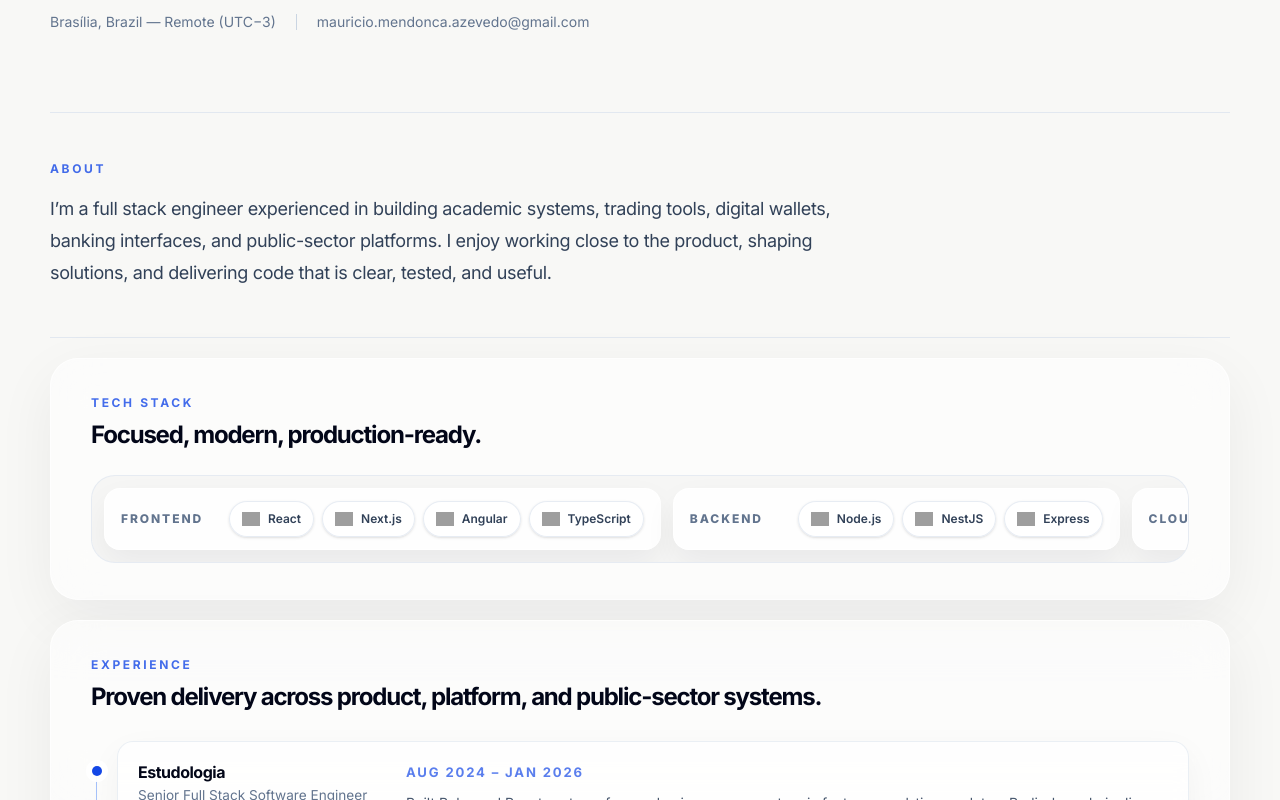
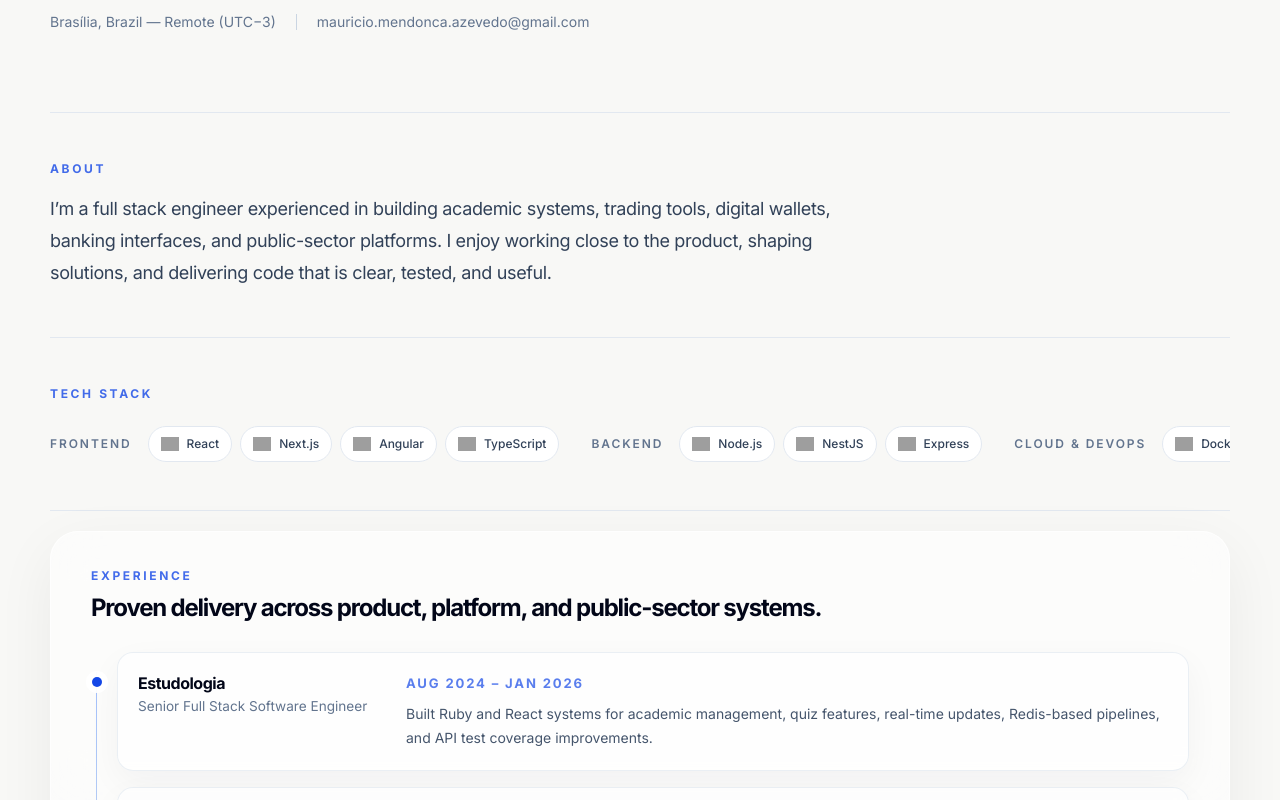
Before and after one commit to mauricio-azevedo/portfolio, a React (Vite) app: page / in a window 1280 px wide. Shown: the part 479-1279 px from the top of the page. Built offline with nearby package versions, Linux system fonts and the light colour scheme; grey boxes are pictures that could not be loaded.

Commit message:
Simplify tech stack presentation

```diff
--- a/src/components/TechStack.tsx
+++ b/src/components/TechStack.tsx
@@ -9,7 +9,7 @@ type TechBadgeProps = {
 
 function TechBadge({ technology }: TechBadgeProps) {
   return (
-    <li className="inline-flex min-h-9 flex-none items-center gap-2 whitespace-nowrap rounded-full border border-slate-200/80 bg-white/85 px-3 py-2 text-sm font-semibold leading-none text-slate-700 shadow-sm">
+    <li className="inline-flex items-center gap-2 whitespace-nowrap rounded-full border border-slate-200 bg-white px-3 py-2 text-xs font-medium text-slate-700">
       <img
         className="size-[18px] flex-none object-contain"
         src={getTechnologyLogoUrl(technology.icon)}
@@ -21,37 +21,24 @@ function TechBadge({ technology }: TechBadgeProps) {
         referrerPolicy="no-referrer"
         aria-hidden="true"
       />
-      <span className="text-xs">{technology.name}</span>
+      <span>{technology.name}</span>
     </li>
   );
 }
 
 export function TechStack() {
   return (
-    <section
-      id="tech-stack"
-      className="mt-5 rounded-[28px] border border-white/70 bg-white/55 px-10 py-9 shadow-[0_18px_60px_rgba(15,23,42,0.06)] backdrop-blur-xl max-[980px]:px-6 max-[980px]:py-7"
-      aria-labelledby="tech-stack-title"
-    >
-      <div>
-        <SectionLabel>Tech Stack</SectionLabel>
-        <h2 id="tech-stack-title" className="mt-2 text-2xl font-bold tracking-[-0.05em] text-slate-950">
-          Focused, modern, production-ready.
-        </h2>
-      </div>
+    <section id="tech-stack" className="border-b border-slate-200 py-12" aria-labelledby="tech-stack-title">
+      <SectionLabel>Tech Stack</SectionLabel>
+      <h2 id="tech-stack-title" className="sr-only">
+        Tech stack
+      </h2>
 
-      <div className="mt-6 overflow-x-auto rounded-3xl border border-slate-200/80 bg-slate-950/[0.025] p-3 [-webkit-overflow-scrolling:touch] [scrollbar-width:thin]">
-        <div className="flex min-w-max items-stretch gap-3">
+      <div className="mt-6 overflow-x-auto [-webkit-overflow-scrolling:touch] [scrollbar-width:thin]">
+        <div className="flex min-w-max gap-8">
           {techStack.map((group) => (
-            <article
-              key={group.id}
-              className="flex flex-none items-center gap-4 rounded-2xl border border-white/80 bg-white/85 px-4 py-3 shadow-[0_14px_32px_rgba(15,23,42,0.055)]"
-              aria-labelledby={`${group.id}-tech-title`}
-            >
-              <h3
-                id={`${group.id}-tech-title`}
-                className="m-0 min-w-[92px] text-xs font-extrabold uppercase tracking-[0.16em] text-slate-500"
-              >
+            <article key={group.id} className="flex flex-none items-center gap-4" aria-labelledby={`${group.id}-tech-title`}>
+              <h3 id={`${group.id}-tech-title`} className="m-0 text-xs font-semibold uppercase tracking-[0.16em] text-slate-500">
                 {group.category}
               </h3>
               <ul className="flex flex-nowrap gap-2" aria-label={`${group.category} technologies`}>
```
